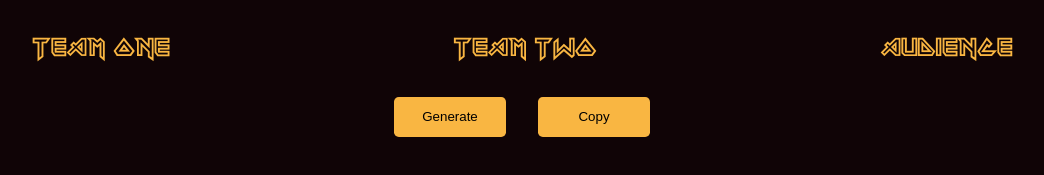
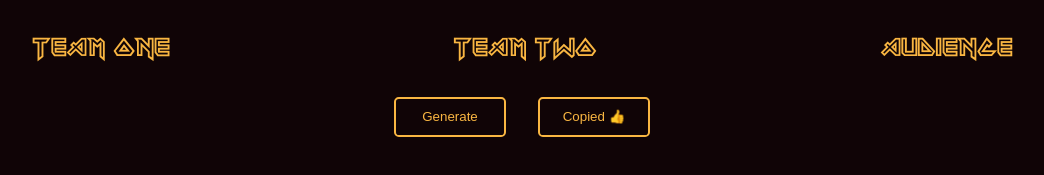
Before and after one commit to fredrikoller/scramble-vanilla, a plain HTML site: page index.html in a window 1280 px wide. Both pictures are taken after a click on the button "Copy". Shown: the part 223-398 px from the top of the page, without its empty margins (118-1162 px from the left). Drawn offline with Linux system fonts and the light colour scheme.

Commit message:
changed copy button

```diff
--- a/index.js
+++ b/index.js
@@ -38,6 +38,8 @@ function shuffleArray(array) {
 }
 
 function generateTeams() {
+  const copyButton = document.getElementById("copy");
+  copyButton.innerText = "Copy";
   let tempPlayers = shuffleArray(PLAYER_POOL);
   divideArray(tempPlayers);
   updateUI();
@@ -45,6 +47,8 @@ function generateTeams() {
 }
 
 function copy() {
+  const copyButton = document.getElementById("copy");
+  copyButton.innerText = "Copied 👍";
   let copyString =
     "==TEAM 1==\n" +
     teamOne +
@@ -54,6 +58,14 @@ function copy() {
     audience;
 
   navigator.clipboard.writeText(copyString);
+}
+
+function clearPlayers(teamElement) {
+  const pElements = teamElement.getElementsByTagName("p");
+  for (let i = pElements.length - 1; i >= 0; i--) {
+    const pElement = pElements[i];
+    pElement.parentNode.removeChild(pElement);
+  }
 }
 
 function updateTeamUI(teamId, players) {
@@ -66,14 +78,6 @@ function updateTeamUI(teamId, players) {
   });
 }
 
-function clearPlayers(teamElement) {
-  const pElements = teamElement.getElementsByTagName("p");
-  for (let i = pElements.length - 1; i >= 0; i--) {
-    const pElement = pElements[i];
-    pElement.parentNode.removeChild(pElement);
-  }
-}
-
 function updateUI() {
   updateTeamUI("teamOne", teamOne);
   updateTeamUI("teamTwo", teamTwo);
--- a/styles.css
+++ b/styles.css
@@ -36,15 +36,15 @@ nav {
 a {
   text-decoration: none;
   color: rgba(0, 0, 0, 0.8);
-  /* margin: 0 40px; */
 }
 
 button {
-  background-color: var(--yellow);
+  background-color: var(--dark-red);
+  color: var(--yellow);
   width: 7rem;
   height: 2.5rem;
   margin: 1rem;
-  border-style: none;
+  border: 2px solid var(--yellow);
   border-radius: 0.3rem;
 }
 
```
